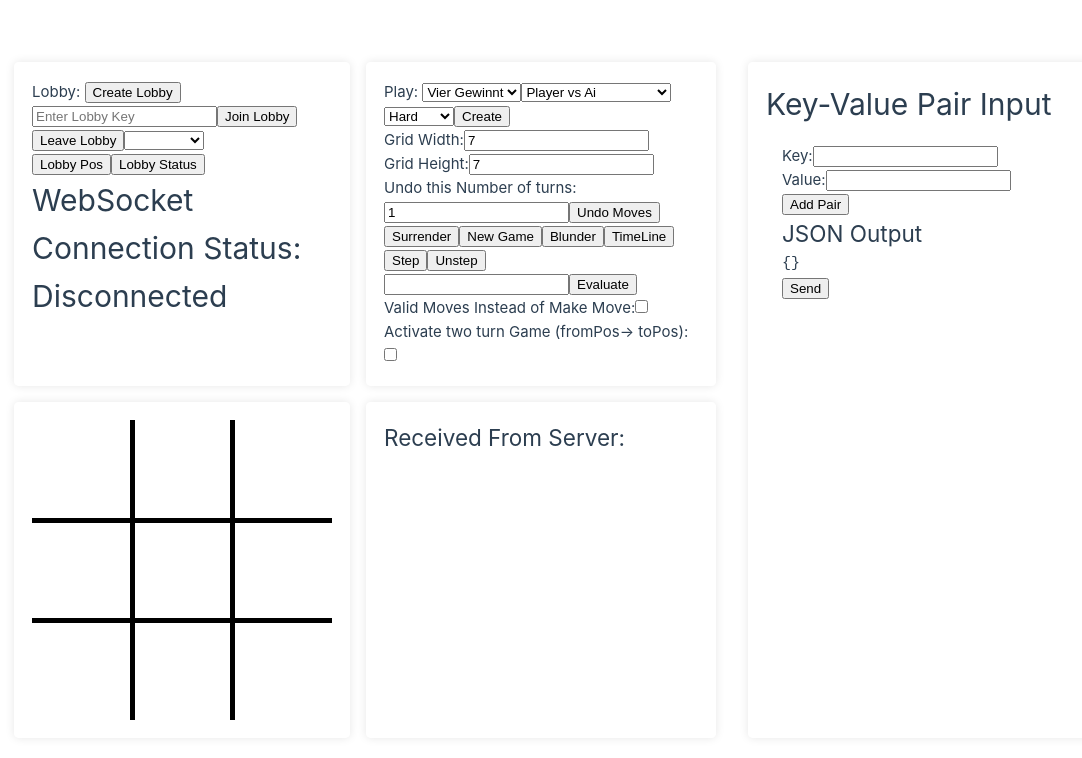
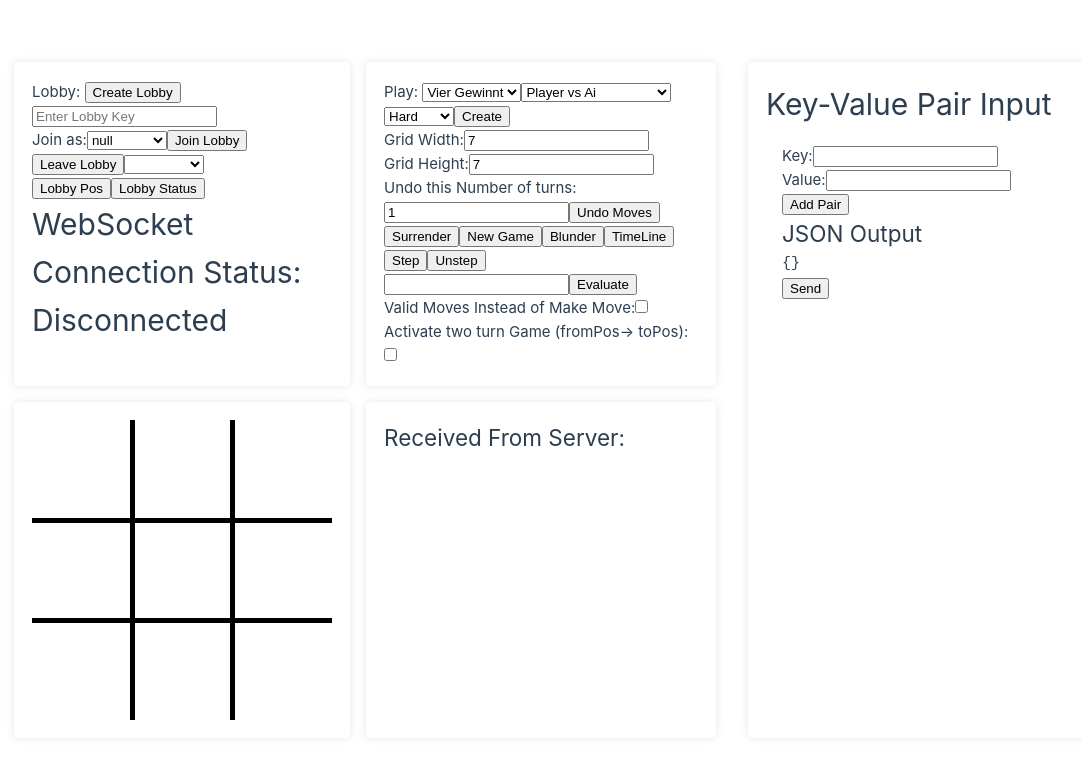
Before and after one commit to 12ghostrider21/KIMaster, a Vue app in the folder Frontend/: page / in a window 1280 px wide. Shown: the top 758 px of the page, without its empty margins (50-1132 px from the left). Built offline with nearby package versions, Linux system fonts and the light colour scheme; no server answers.

Commit message:
Adjusted Join Lobby and Lobby Status

```diff
--- a/Frontend/src/components/WebSocketTest.vue
+++ b/Frontend/src/components/WebSocketTest.vue
@@ -5,11 +5,23 @@
         Lobby:
         <button @click="createLobby">Create Lobby</button>
         <input type="text" v-model="lobbyKey" placeholder="Enter Lobby Key">
-        <button @click="joinLobby">Join Lobby</button>
+
+        <br>
+
+        <label for="joinLobbyPosition">Join as:</label>
+    <select id="joinLobbyPosition" v-model="joinLobbyPosition">
+        <option value="p1">Player 1</option>
+        <option value="p2">Player 2</option>
+        <option value="sp">Spectator</option>
+        <option value=null>null</option>
+    </select>
+    <button @click="joinLobby">Join Lobby</button>
+        <br>
         <button @click="leaveLobby">Leave Lobby</button>
         <select v-model="position" @change="swapPositionInLobby">
           <option value="p1">Player 1</option>
           <option value="p2">Player 2</option>
+          <option value="sp">Spectator</option>
           <option value="sp">Spectator</option>
         </select>
         <br>
@@ -136,6 +148,7 @@ export default {
       socket: null,
       lobbyKey: null,
       position: null,
+      joinLobbyPosition: null,
       receivedJSONObject: null,
       game:'connect4',
       mode:'player_vs_ai',
@@ -218,6 +231,8 @@ export default {
         command: 'lobby',
         command_key: 'join',
         key: this.lobbyKey,
+        pos: this.joinLobbyPosition,
+
       };
       this.sendMessage(data);
     },
@@ -251,7 +266,6 @@ export default {
       const data = {
         command: 'lobby',
         command_key: 'status',
-        key: this.lobbyKey,
       };
       this.sendMessage(data);
     },
```
